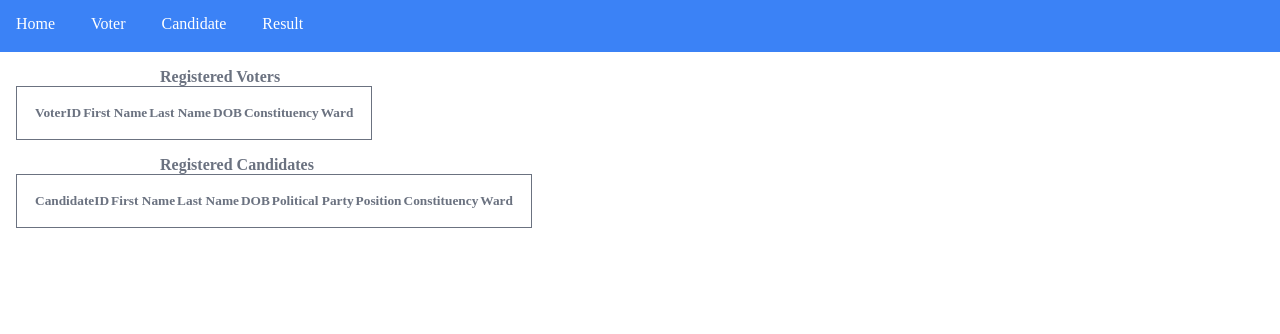
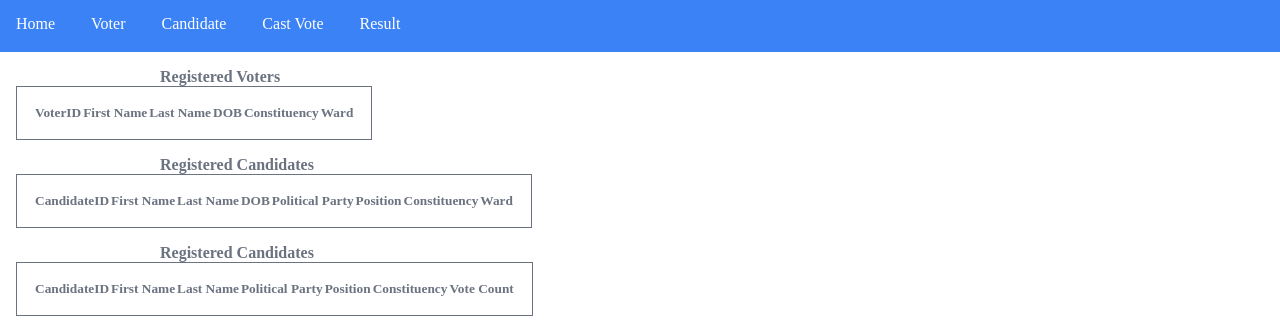
Before and after one commit to lauryn06/Elections_App, a plain HTML site: page Results.html in a window 1280 px wide. Shown: the part 44-378 px from the top of the page. Drawn offline with Linux system fonts and the light colour scheme.

Commit message:
added the vote casting section and styled it

```diff
--- a/Results.html
+++ b/Results.html
@@ -13,6 +13,7 @@
         <a href="Index.html">Home</a>
         <a href="voter.html">Voter</a>
         <a href="candidate.html">Candidate</a>
+         <a href="vote.html">Cast Vote</a>
         <a href="Results.html">Result</a>
        </div>
         <h1></h1>
@@ -55,9 +56,9 @@
 
         <th class="DOB">DOB</th>
 
-        <th>Political Party</th>
+        <th class="PP">Political Party</th>
 
-        <th>Position</th>
+        <th class="Position">Position</th>
         <th class="Const">Constituency</th>
 
 
@@ -65,6 +66,24 @@
         <th class="ward">Ward</th>
 
     </table>
+
+     <h4>Registered Candidates</h4>
+    <table>
+
+        <th class="CID">CandidateID</th>
+
+        <th class="FName">First Name</th>
+
+        <th class="LName">Last Name</th>
+
+        <th class="PP">Political Party</th>
+
+        <th class="Position">Position</th>
+        <th class="Const">Constituency</th>
+        <th>Vote Count</th>
+
+
+    </table>
     <script src="script.js"></script>
 </body>
 </html>
```
Also changed, not shown: Index.html (+1 -0 lines), Vote.html (+15 -0 lines), candidate.html (+1 -0 lines), voter.html (+1 -0 lines).
